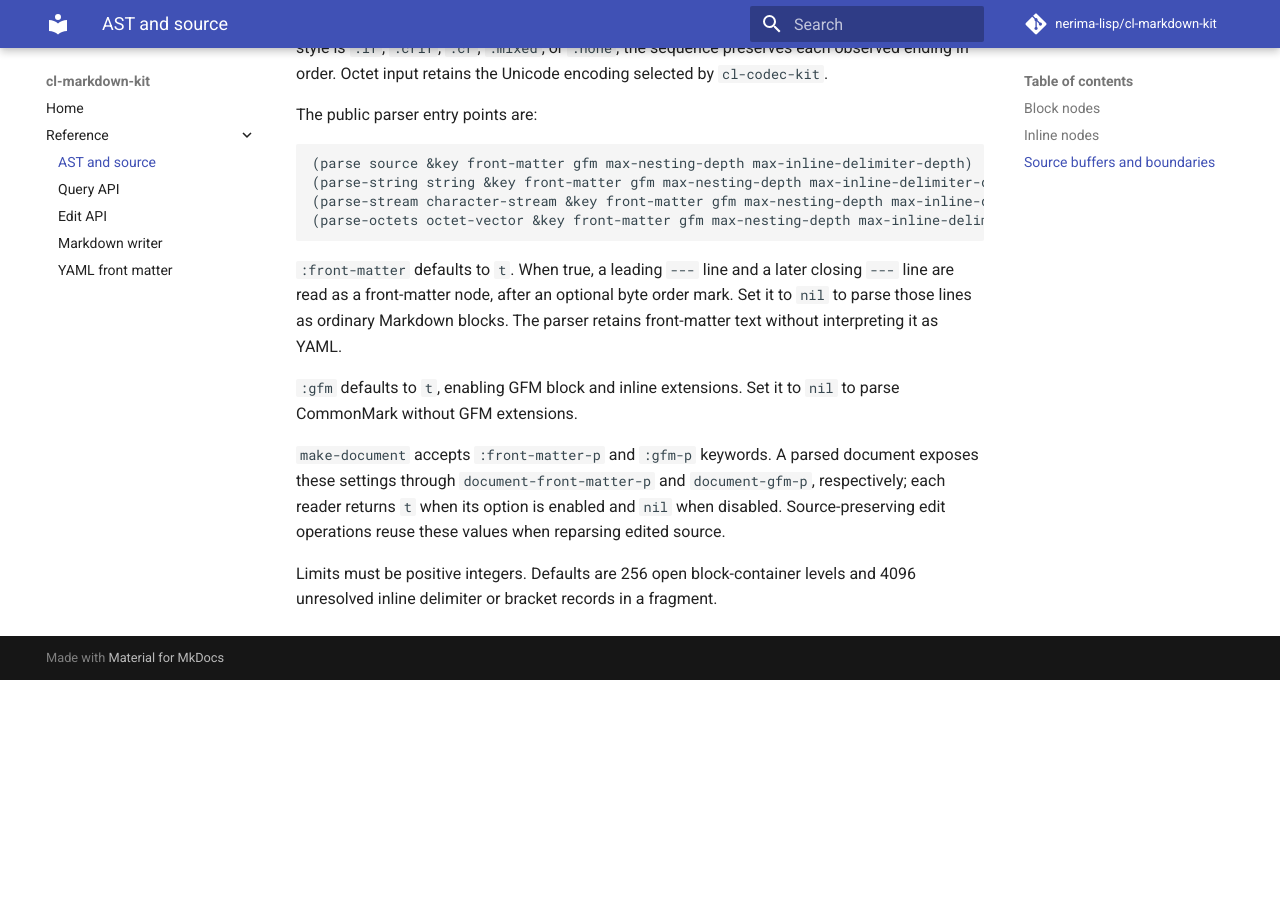
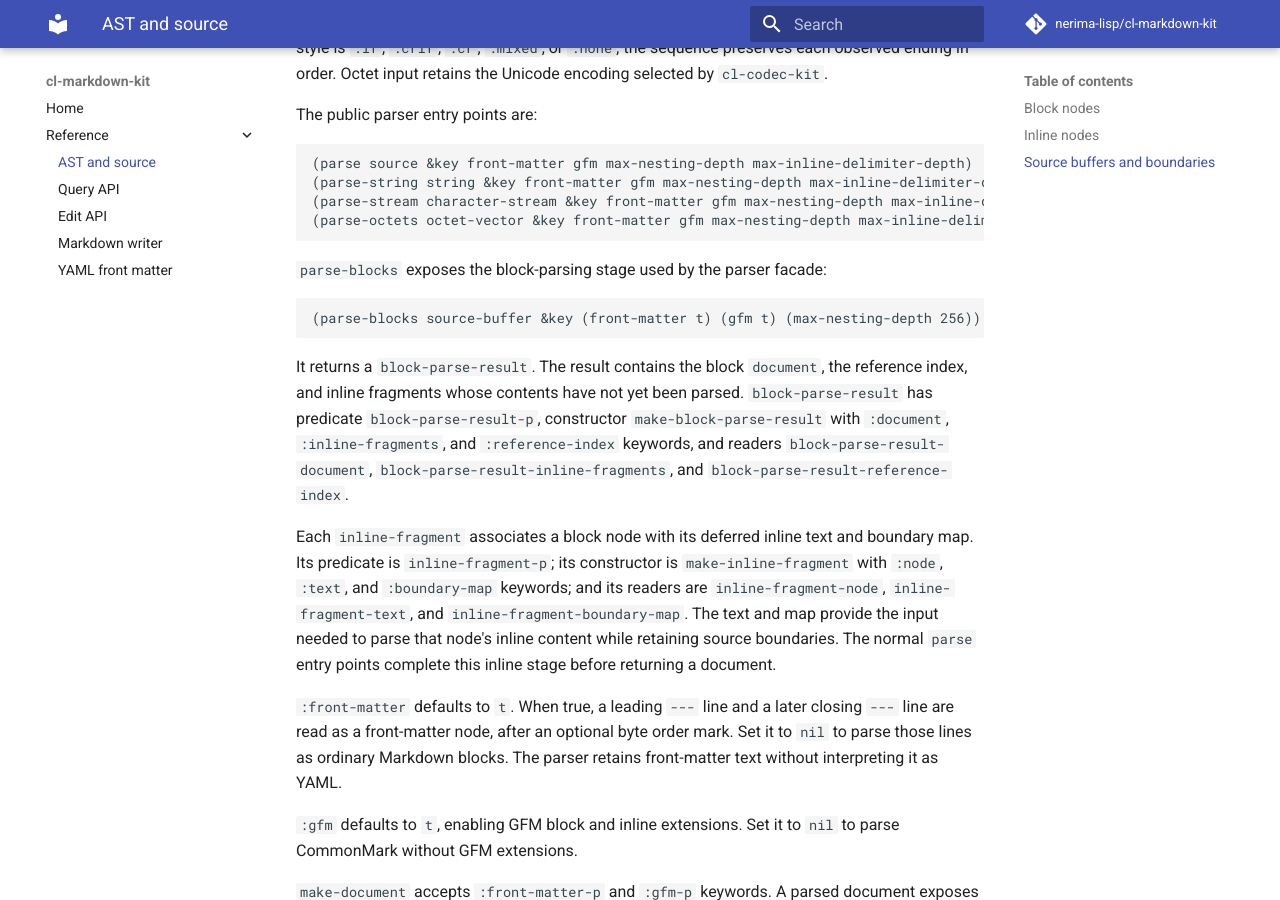
Before and after one commit to nerima-lisp/cl-markdown-kit, an MkDocs documentation site: the page built from docs/src/reference/nodes.md, in a window 1280 px wide and 900 px high, scrolled down 3977 px. Built offline with MkDocs 1.6.1 and Material for MkDocs 9.7.7, drawn with Linux system fonts in a browser that asks for light colours; comment, search, counter and statistics services are not loaded; before the commit the page ends 4657 px from its top, so only the background shows below that.

Commit message:
Document parser APIs and HTML URL safety

````diff
--- a/docs/src/reference/nodes.md
+++ b/docs/src/reference/nodes.md
@@ -126,6 +126,28 @@ The public parser entry points are:
 (parse-octets octet-vector &key front-matter gfm max-nesting-depth max-inline-delimiter-depth)
 ```
 
+`parse-blocks` exposes the block-parsing stage used by the parser facade:
+
+```lisp
+(parse-blocks source-buffer &key (front-matter t) (gfm t) (max-nesting-depth 256))
+```
+
+It returns a `block-parse-result`. The result contains the block `document`,
+the reference index, and inline fragments whose contents have not yet been
+parsed. `block-parse-result` has predicate `block-parse-result-p`, constructor
+`make-block-parse-result` with `:document`, `:inline-fragments`, and
+`:reference-index` keywords, and readers `block-parse-result-document`,
+`block-parse-result-inline-fragments`, and
+`block-parse-result-reference-index`.
+
+Each `inline-fragment` associates a block node with its deferred inline text
+and boundary map. Its predicate is `inline-fragment-p`; its constructor is
+`make-inline-fragment` with `:node`, `:text`, and `:boundary-map` keywords; and
+its readers are `inline-fragment-node`, `inline-fragment-text`, and
+`inline-fragment-boundary-map`. The text and map provide the input needed to
+parse that node's inline content while retaining source boundaries. The normal
+`parse` entry points complete this inline stage before returning a document.
+
 `:front-matter` defaults to `t`. When true, a leading `---` line and a later
 closing `---` line are read as a front-matter node, after an optional byte
 order mark. Set it to `nil` to parse those lines as ordinary Markdown blocks.
````
Also changed, not shown: docs/src/reference/edit.md (+4 -1 lines), docs/src/reference/markdown-writer.md (+10 -0 lines).
